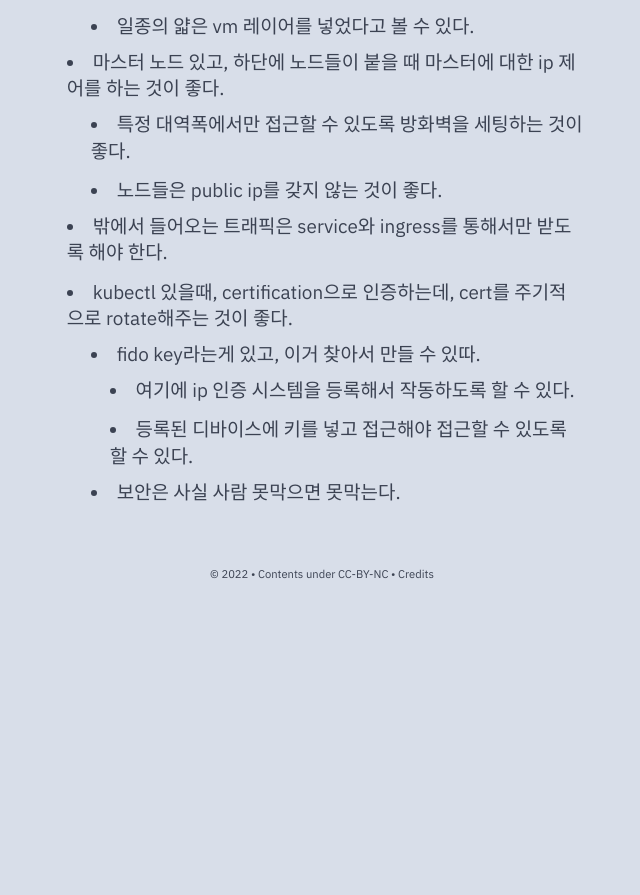
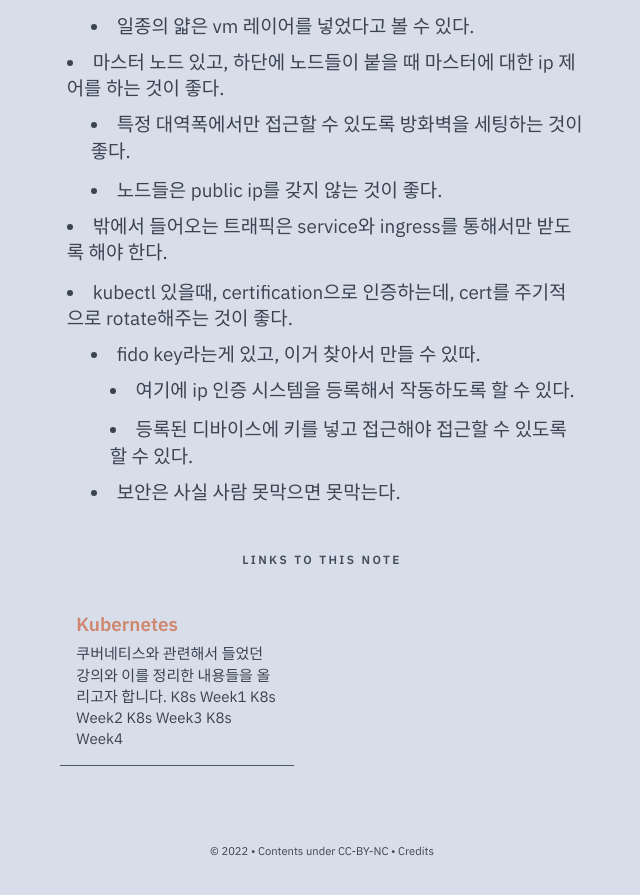
Before and after one commit to timbergrizz/timbergrizz.github.io, a Jekyll site: the page built from _notes/Public/K8s/K8s - Week4.md, in a window 1280 px wide and 900 px high, scrolled down 8631 px. Shown: the top 895 px of the window, without its empty margins (318-958 px from the left). Built offline with Jekyll 4.4.1, drawn with Linux system fonts in a browser that asks for light colours; before the commit the page ends 9254 px from its top, so only the background shows below that.

Commit message:
edit visibility

```diff
--- a/_notes/Public/Kubernetes.md
+++ b/_notes/Public/Kubernetes.md
@@ -1,3 +1,8 @@
+---
+title: Kubernetes
+feed: show
+---
+
 쿠버네티스와 관련해서 들었던 강의와 이를 정리한 내용들을 올리고자 합니다.
 
 [[K8s - Week1]]
```
Also changed, not shown: _notes/Public/K8s/K8s - Week4.md (+1 -1 lines).
